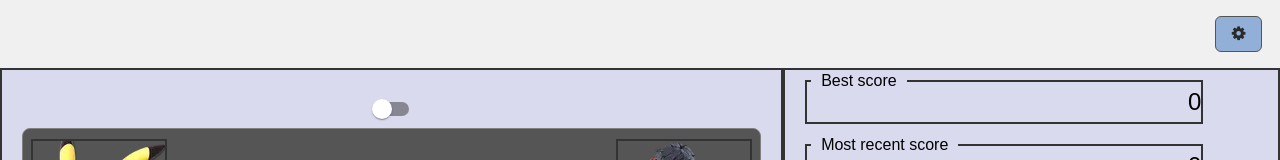
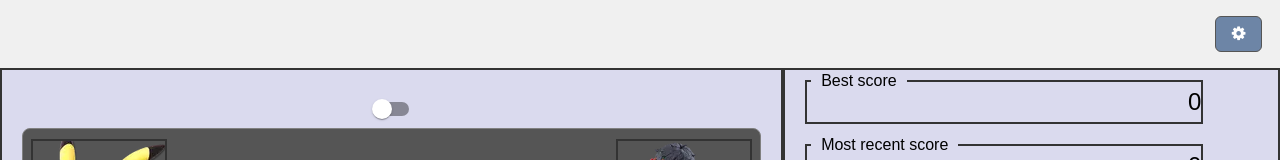
Before and after one commit to MattHausmann/sakurai-was-wrong, a React (Create React App) app: page / in a window 1280 px wide. In both pictures the pointer is over the button 1238 px from the left and 34 px from the top of the page. Shown: the top 160 px of the page. Built offline with nearby package versions, Linux system fonts and the light colour scheme.

Commit message:
more button styles

```diff
--- a/src/App.css
+++ b/src/App.css
@@ -43,6 +43,12 @@ body {
 @media (width <= 900px) {
 	.right-column {
 		flex: 0;
+	}
+}
+
+@media (width <= 450px) {
+	.left-column {
+		padding: 0;
 	}
 }
 
@@ -170,15 +176,27 @@ button {
 	user-select: none;
 }
 
-button:hover,
-button:focus {
-	background: #92afd7;
+button.enabled {
+	background: #58895e;
 }
 
-button:focus {
-	outline: none;
-	/* background: #235789; */
+button.enabled:hover {
+	background: #406645;
+	color: white;
+	transition: transform 50ms ease;
 }
+
+button:hover {
+	background: #6d85a6;
+	color: white;
+	transition: transform 50ms ease;
+}
+
+/* button:focus { */
+/* 	color: white; */
+/* 	outline: none; */
+/* 	background: #406645; */
+/* } */
 
 button:active {
 	background: #759c9b;
@@ -186,7 +204,3 @@ button:active {
 	transform: scale(0.9);
 	transition: transform 200ms ease;
 }
-
-button.enabled {
-	background: #58895E;
-}
--- a/src/App.js
+++ b/src/App.js
@@ -23,10 +23,6 @@ const App = () => {
 	const rightColumnRef = useRef(null);
 
 	const dialogRef = useRef();
-
-	const openDialog = () => {
-		dialogRef.current.showModal();
-	};
 
 	const handleGameSelect = (gameId) => {
 		setVideogameId(gameId);
```
